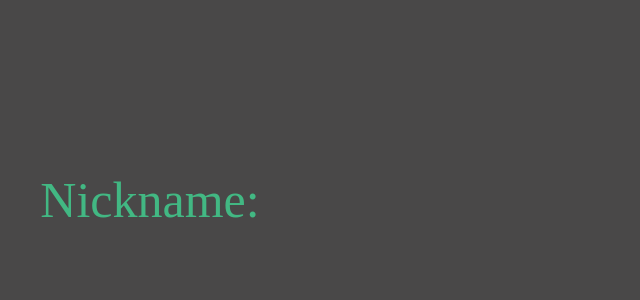
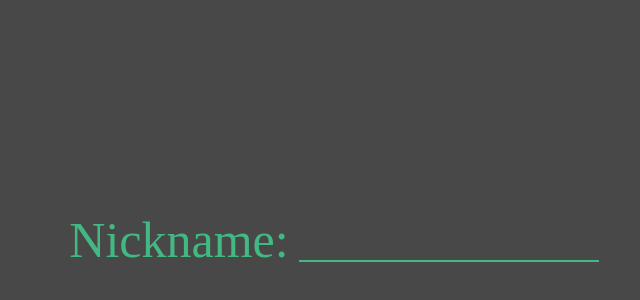
Before and after one commit to Jompa14/jogo-memoria, a Vue app: page /nickname in a window 1280 px wide. Shown: the part 172-472 px from the top of the page, without its empty margins (306-946 px from the left). Built offline with nearby package versions, Linux system fonts and the light colour scheme.

Commit message:
css nickname ok

```diff
--- a/src/App.vue
+++ b/src/App.vue
@@ -32,7 +32,7 @@ export default {
     }
     .container {
         max-width: 1000px;
-        min-width: 1000px;
+        /* min-width: 1000px; */
         margin: 0 auto;
     }
 </style>
--- a/src/views/NickName.vue
+++ b/src/views/NickName.vue
@@ -3,13 +3,13 @@
         class="nickname"
     >
         <label for="nick">Nickname:</label>
-        <input
+        <v-text-field
             autofocus
-            type="text"
-            name="nick"
+            dark
+            color="var(--cor-texto)"
             :value="nick"
             @keyup.enter="alteraNick"
-        >
+        />
     </div>
 </template>
 
@@ -30,23 +30,27 @@
     }
 </script>
 
-<style lang="css" scoped>
+<style lang="scss" scoped>
     .nickname {
         display: flex;
         justify-content: center;
         align-items: center;
-        height: 90vh;
+        height: 100vh;
         font-size: 50px;
-    }
-    .nickname input {
-        background-color: transparent;
-        height: 50px;
-        font-size: 30px;
-        color: var(--cor-texto);
-        border-color: transparent;
-        border-bottom-color: var(--cor-texto);
-    }
-    .nickname input:focus {
-        outline: none;
+        @media(max-width: 600px) {
+            font-size: 20px;
+        }
+        .v-text-field {
+            background-color: transparent;
+            height: 50px;
+            font-size: 30px;
+            max-width: 300px;
+            margin-left: 10px;
+            @media(max-width: 600px) {
+                height: 60px;
+                font-size: 17px;
+                max-width: 200px;
+            }
+        }
     }
 </style>
```
